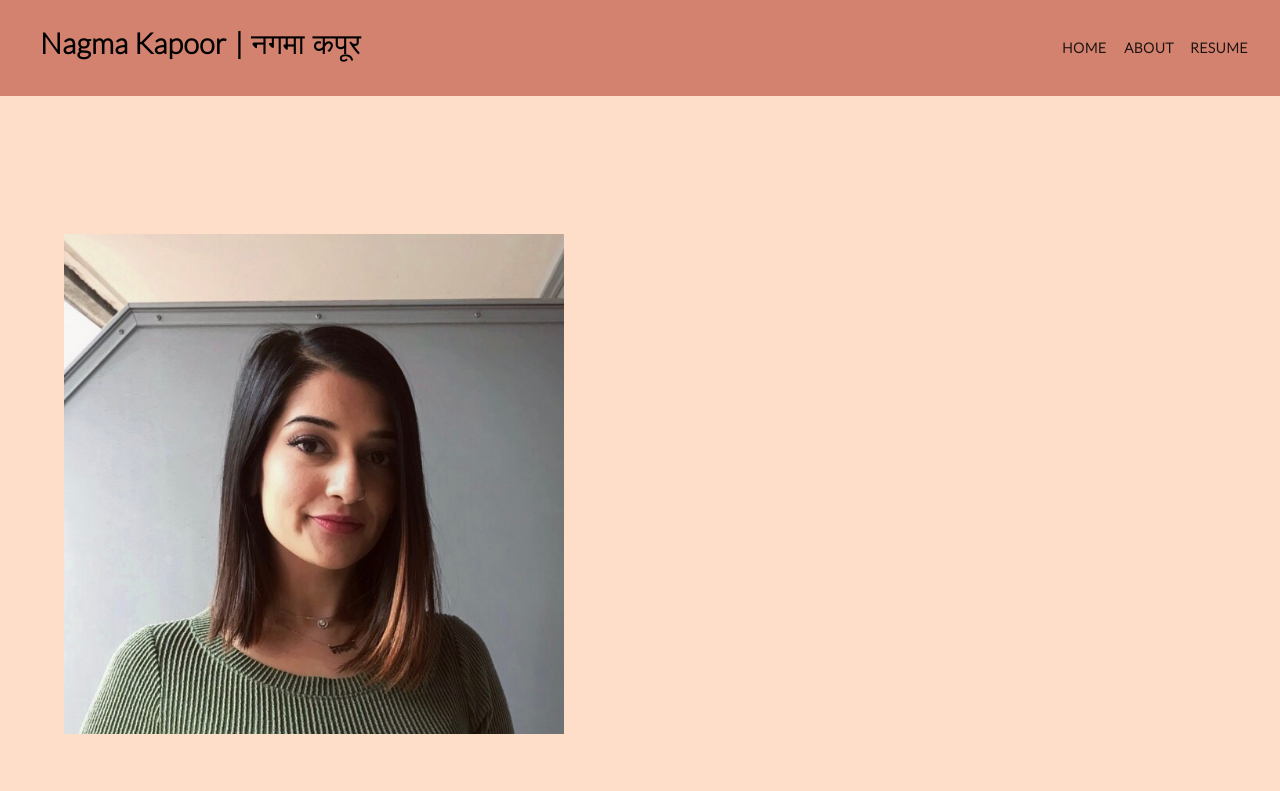
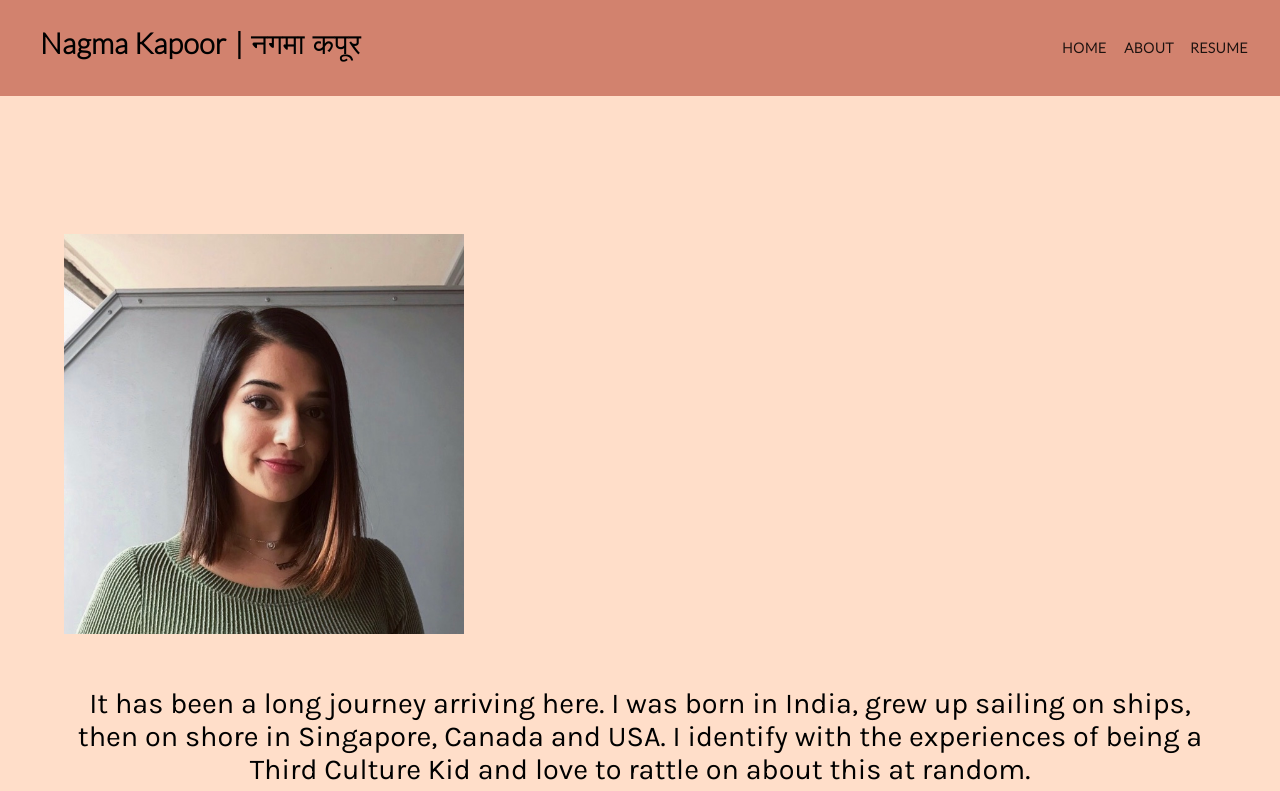
Before and after one commit to nagmak/nagma-site, a React (Create React App) app: page /about in a window 1280 px wide. Shown: the top 791 px of the page. Built offline with nearby package versions, Linux system fonts and the light colour scheme.

Commit message:
reduced img max width

```diff
--- a/src/components/about/about.css
+++ b/src/components/about/about.css
@@ -1,7 +1,7 @@
 img.about-page-icon {
     flex: 1;
     width: 100%;
-    max-width: 500px;
+    max-width: 400px;
     height: auto;
     margin-left: 64px;
     margin-right: 64px;
--- a/src/components/home/home.css
+++ b/src/components/home/home.css
@@ -15,7 +15,7 @@
 img.icon-image {
     display: flex;
     width: 100%;
-    max-width: 500px;
+    max-width: 400px;
     height: auto;
     border-radius: 50%;
     float: left;
```
